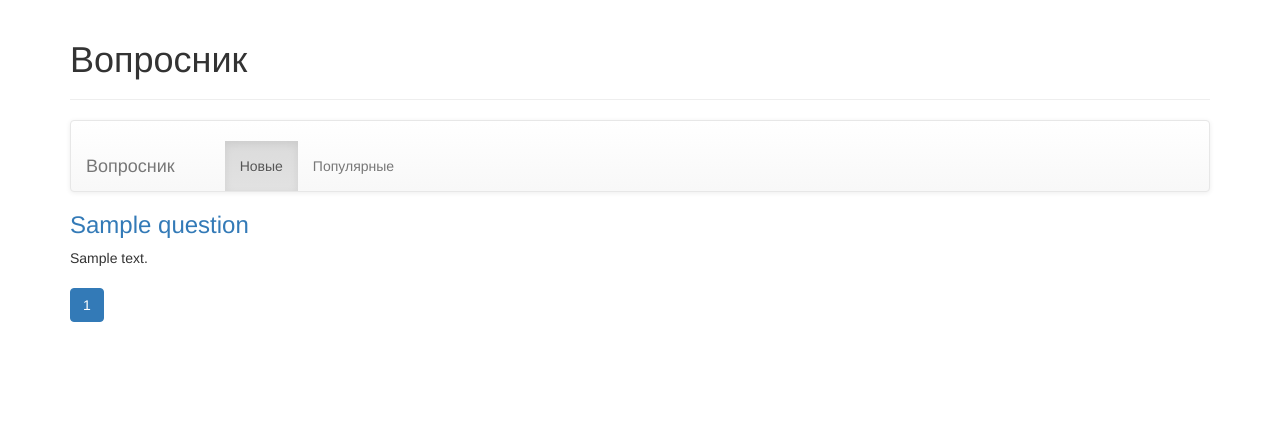
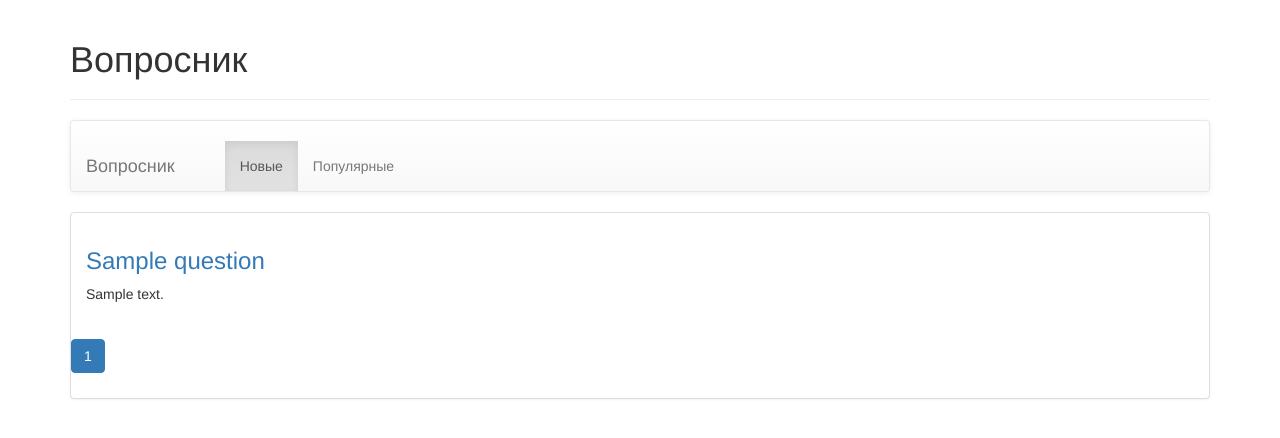
Before and after one commit to ivan-nab/stepik_web_proj, a Python web app: template ask/templates/qa/main.html in a window 1280 px wide. Shown: the top 438 px of the page. Run offline with Jinja, Linux system fonts and the light colour scheme; the template is opened without the code that fills it: most values are stand-ins (such as "Sample title", 1, 10 or a date in 2020).

Commit message:
изменено представление main.html

```diff
--- a/ask/templates/qa/main.html
+++ b/ask/templates/qa/main.html
@@ -5,10 +5,13 @@
 {% block content %}
     <div class="questions">
     {% for question in questions %}
+    <div class="panel panel-default">
+    <div class="panel-body">
         <div class="question">
             <h3><a href="{{ question.get_url }}"> {{ question.title }} </a></h3>
             <div class="question-text">{{ question.text }}</div>
         </div>
+    </div>
     {% endfor %}
             <ul class="pagination">
                 {% if questions.has_previous %}
```
